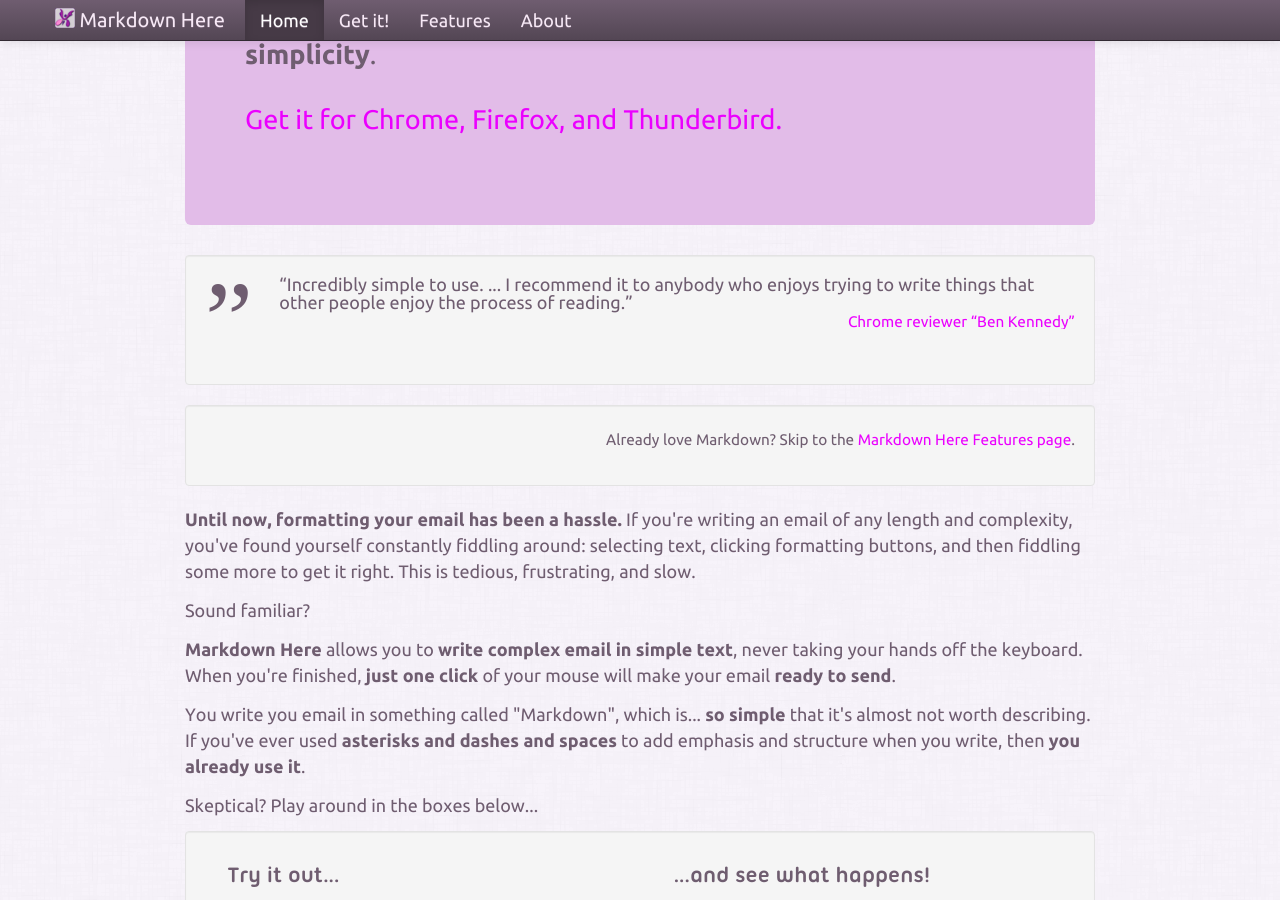
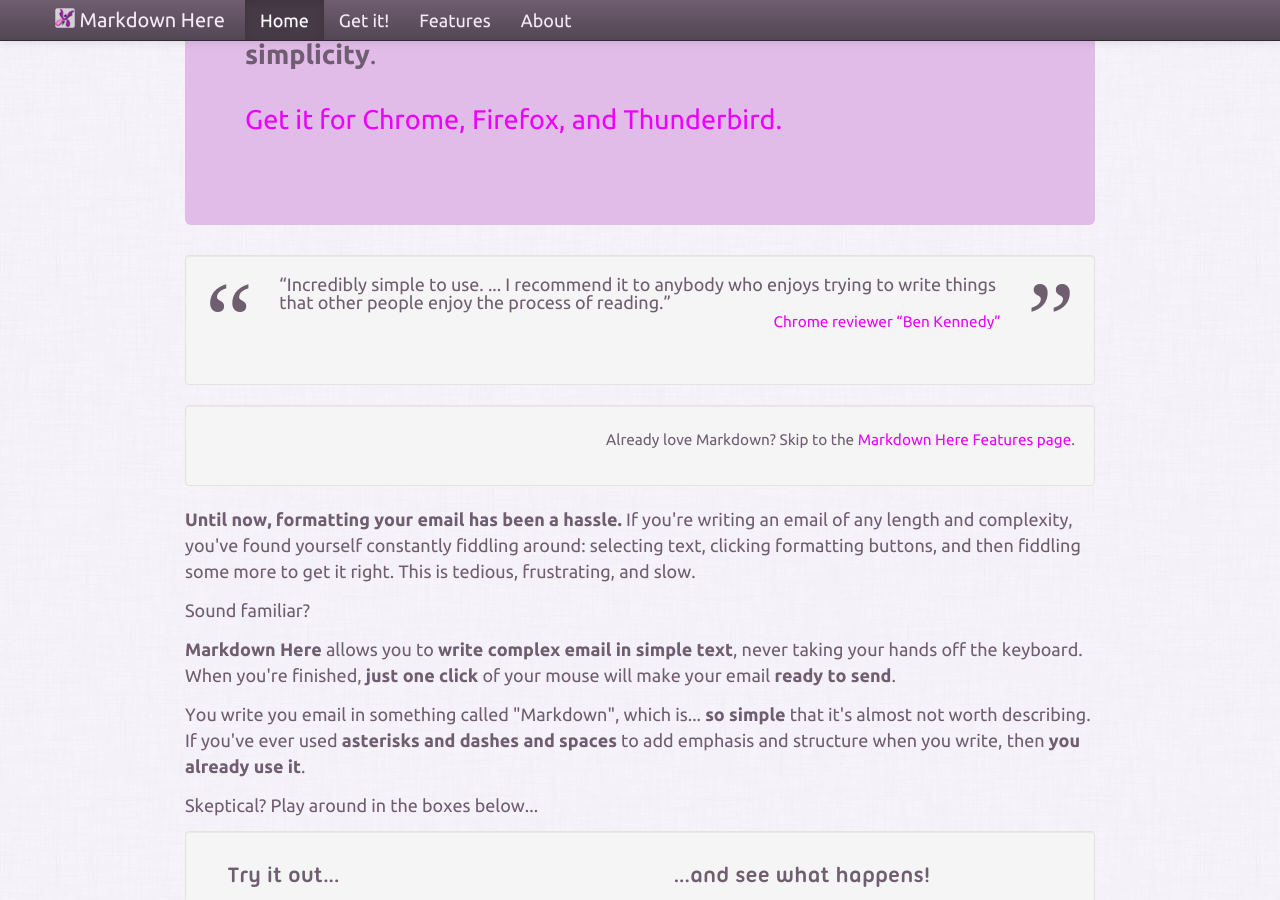
Before and after one commit to adam-p/markdown-here, a Jekyll site: the page built from index.html, in a window 1280 px wide and 900 px high, scrolled down 439 px. Built offline with Jekyll 4.4.1, drawn with Linux system fonts in a browser that asks for light colours; nearby versions of some CDN libraries.

Commit message:
Added big closing quote

```diff
--- a/index.html
+++ b/index.html
@@ -36,8 +36,8 @@
 </script>
 
 <div class="row-fluid well">
-  <div class="span1 big-quote-mark">&rdquo;</div>
-  <div class="span11 quote-carousel">
+  <div class="span1 big-quote-mark">&ldquo;</div>
+  <div class="span10 quote-carousel">
     <div class="carousel slide">
       <!-- Carousel items -->
       <div class="carousel-inner">
@@ -52,6 +52,7 @@
       </div>
     </div>
   </div>
+  <div class="span1 big-quote-mark text-right">&rdquo;</div>
 </div>
 
 <div class="row-fluid">
```
